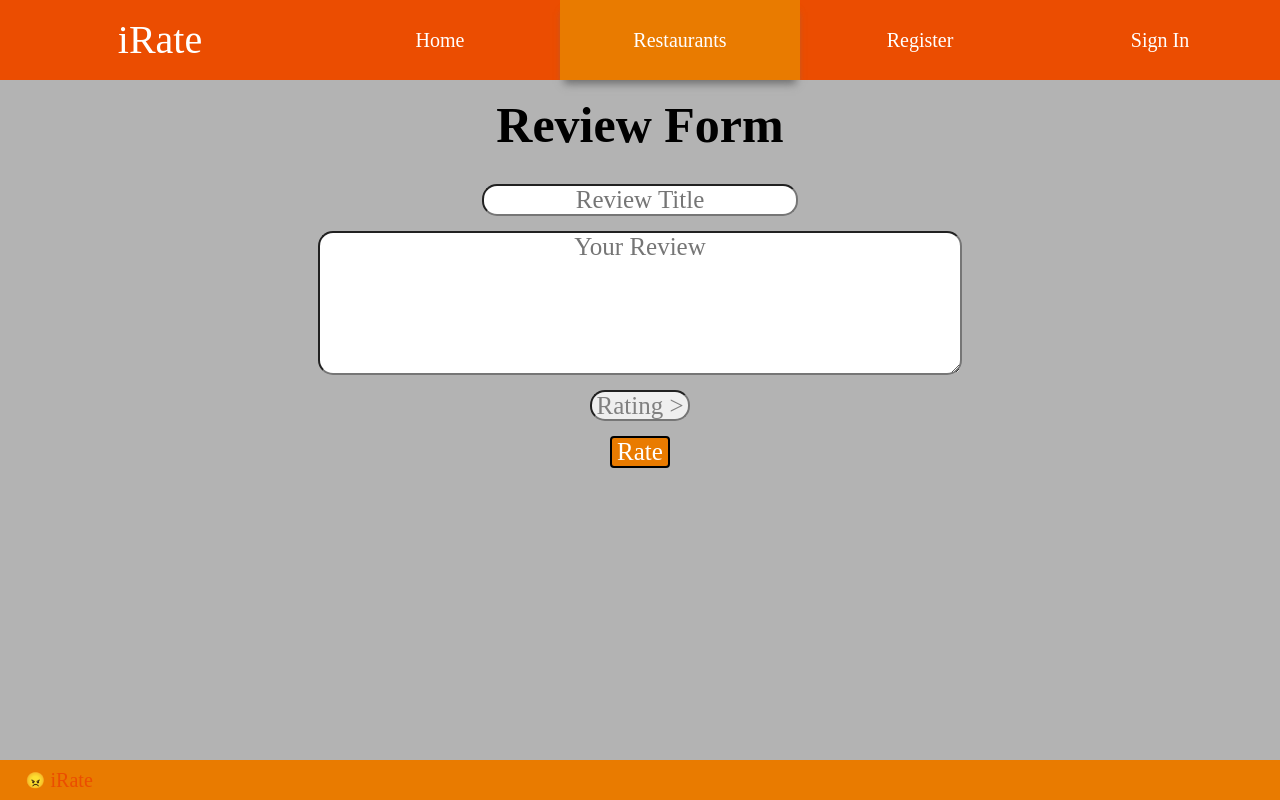
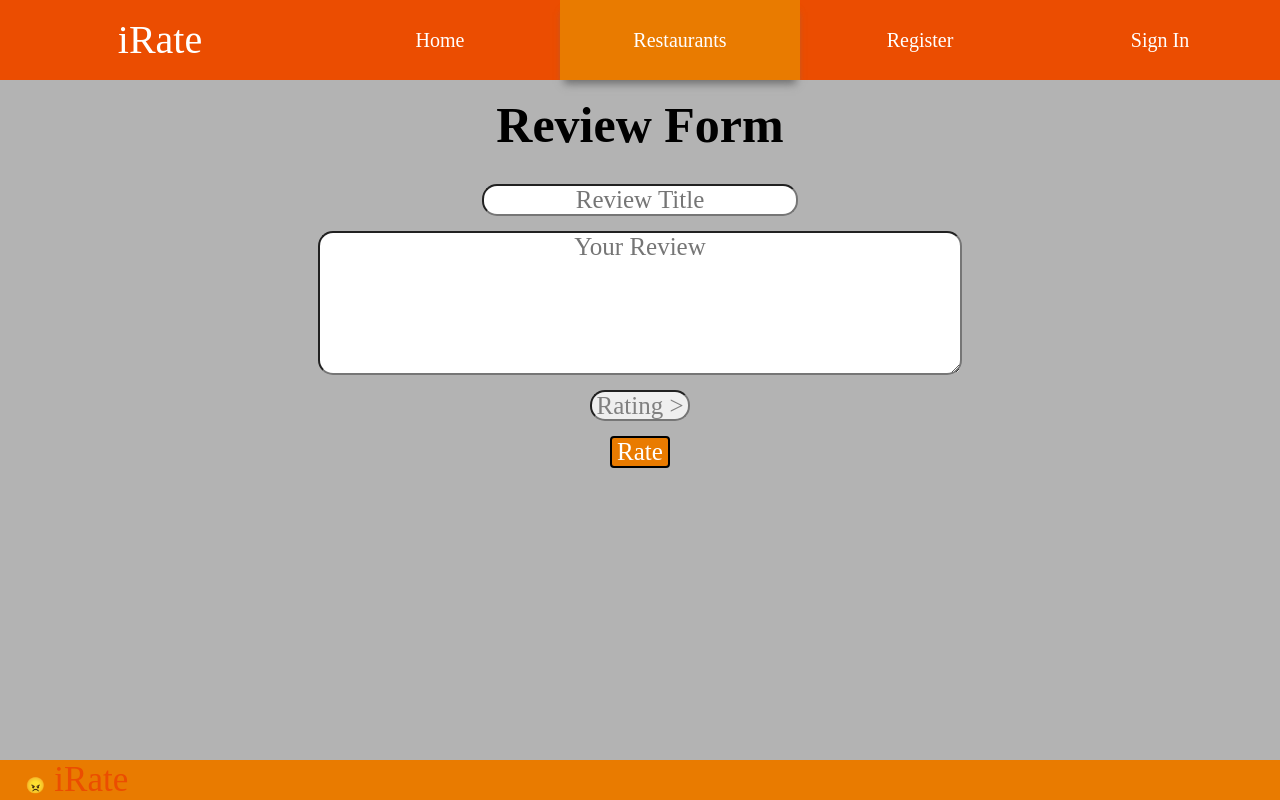
Before and after one commit to NobodysLackey/iRate, a React (Vite) app in the folder client/: page /restaurants/1/review in a window 1280 px wide. Built offline with nearby package versions, Linux system fonts and the light colour scheme; no server answers; a web font is replaced by a local one.

Commit message:
update forms

```diff
--- a/client/src/App.css
+++ b/client/src/App.css
@@ -102,12 +102,12 @@ footer {
   background-color: #e97b00;
   color: #ffffff;
   height: 5vh;
-  padding-left: 2vw;
+  padding: 0 2vw 0 2vw;
   font-size: 2vh;
 
   display: flex;
   align-items: center;
-  justify-content: flex-start;
+  justify-content: space-between;
 }
 
 .nav-links {
@@ -181,7 +181,7 @@ footer {
 
 #footer-logo {
   font-family: 'Frijole', cursive;
-  font-size: 20px;
+  font-size: 35px;
   color: #eb4d01;
   text-decoration: none;
 }
--- a/client/src/App.jsx
+++ b/client/src/App.jsx
@@ -196,7 +196,7 @@ const App = () => {
           <Route path="/register" element={<Register />} />
         </Routes>
       </main>
-      <Footer toggleEmoji={toggleEmoji} anger={anger} />
+      <Footer toggleEmoji={toggleEmoji} anger={anger} user={user} />
     </div>
   )
 }
--- a/client/src/components/Footer.jsx
+++ b/client/src/components/Footer.jsx
@@ -1,11 +1,19 @@
-import { Link } from "react-router-dom"
+import { Link } from 'react-router-dom'
 
-const Footer = ({ toggleEmoji, anger }) => {
-
+const Footer = ({ toggleEmoji, anger, user }) => {
   return (
     <footer>
-      <span id="footer-face" onClick={toggleEmoji}>{anger}</span>
-      <Link to="/" id="footer-logo">&nbsp;iRate</Link>
+      <div>
+        <span id="footer-face" onClick={toggleEmoji}>
+          {anger}
+        </span>
+        <Link to="/" id="footer-logo">
+          &nbsp;iRate
+        </Link>
+      </div>
+      <div>
+        {user ? <h3>Are you mad, {user.firstName}?</h3> : null}
+      </div>
     </footer>
   )
 }
--- a/client/src/pages/Register.jsx
+++ b/client/src/pages/Register.jsx
@@ -55,7 +55,7 @@ const Register = () => {
       <h2 className="register-msg">
         Join <span id="home-logo">iRate</span> and do something about it!
       </h2>
-      <form className="register-form" onSubmit={handleSubmit}>
+      <form className="register-form" onSubmit={handleSubmit} autoComplete="off">
         <div>
           <input
             onChange={handleChange}
@@ -64,6 +64,7 @@ const Register = () => {
             placeholder="First Name"
             value={formValues.firstName}
             required
+            autoComplete="off"
           />
           <input
             onChange={handleChange}
@@ -72,6 +73,7 @@ const Register = () => {
             placeholder="Last Name"
             value={formValues.lastName}
             required
+            autoComplete="off"
           />
         </div>
         <div>
@@ -82,6 +84,7 @@ const Register = () => {
             placeholder="City"
             value={formValues.city}
             required
+            autoComplete="off"
           />
           <select
             onChange={handleChange}
@@ -89,6 +92,7 @@ const Register = () => {
             placeholder="State"
             value={formValues.state}
             required
+            autoComplete="off"
           >
             <option value="" disabled>
               {' '}
@@ -109,6 +113,7 @@ const Register = () => {
             placeholder="Email"
             value={formValues.email}
             required
+            autoComplete="off"
           />
         </div>
         <div>
@@ -119,6 +124,7 @@ const Register = () => {
             placeholder="Password"
             value={formValues.password}
             required
+            autoComplete="off"
           />
           <input
             onChange={handleChange}
@@ -127,6 +133,7 @@ const Register = () => {
             placeholder="Confirm Password"
             value={formValues.confirmPassword}
             required
+            autoComplete="off"
           />
         </div>
         <button type="submit">Get Mad</button>
--- a/client/src/pages/RestaurantForm.jsx
+++ b/client/src/pages/RestaurantForm.jsx
@@ -24,13 +24,14 @@ const RestaurantForm = ({ restaurants, setRestaurants }) => {
   return (
     <section className="page">
       <h1 className="title">Add A Restaurant</h1>
-      <form onSubmit={handleSubmit} className='add-form'>
+      <form onSubmit={handleSubmit} className='add-form' autoComplete="off">
         <input
           type="text"
           name="name"
           placeholder="Restaurant Name"
           value={formValues.name}
           onChange={handleChange}
+          autoComplete="off"
         />
         <div className="location-select">
           <input
@@ -40,6 +41,7 @@ const RestaurantForm = ({ restaurants, setRestaurants }) => {
             placeholder="City"
             value={formValues.city}
             required
+            autoComplete="off"
           />
           <select
             onChange={handleChange}
@@ -47,6 +49,7 @@ const RestaurantForm = ({ restaurants, setRestaurants }) => {
             placeholder="State"
             value={formValues.state}
             required
+            autoComplete="off"
           >
             <option value="" disabled>
               {' '}
@@ -65,6 +68,7 @@ const RestaurantForm = ({ restaurants, setRestaurants }) => {
           placeholder="Photo URL"
           value={formValues.photo_url}
           onChange={handleChange}
+          autoComplete="off"
         />
         <button type="submit">Add</button>
       </form>
--- a/client/src/pages/ReviewForm.jsx
+++ b/client/src/pages/ReviewForm.jsx
@@ -11,6 +11,7 @@ const ReviewForm = ({ handleChange, handleSubmit, formState }) => {
       <form
         onSubmit={(e) => handleSubmit(e, locationIndex)}
         className="review-form"
+        autoComplete="off"
       >
         <div>
           <input
@@ -24,6 +25,7 @@ const ReviewForm = ({ handleChange, handleSubmit, formState }) => {
           />
         </div>
         <textarea
+          maxlength='250'
           columns="50"
           rows="5"
           value={formState.body}
```
Also changed, not shown: 1 other file (tests, documents, lock files or other folders).
